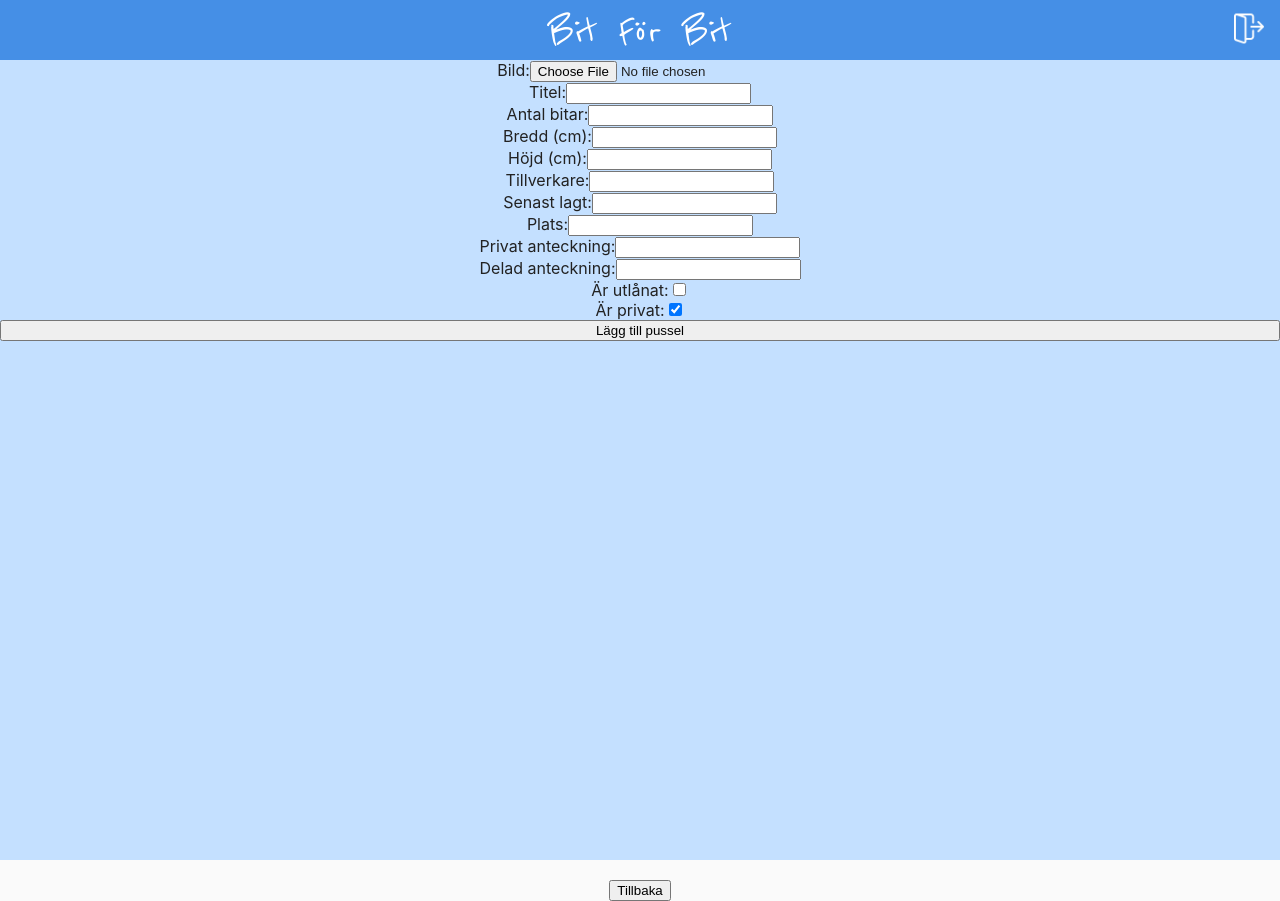
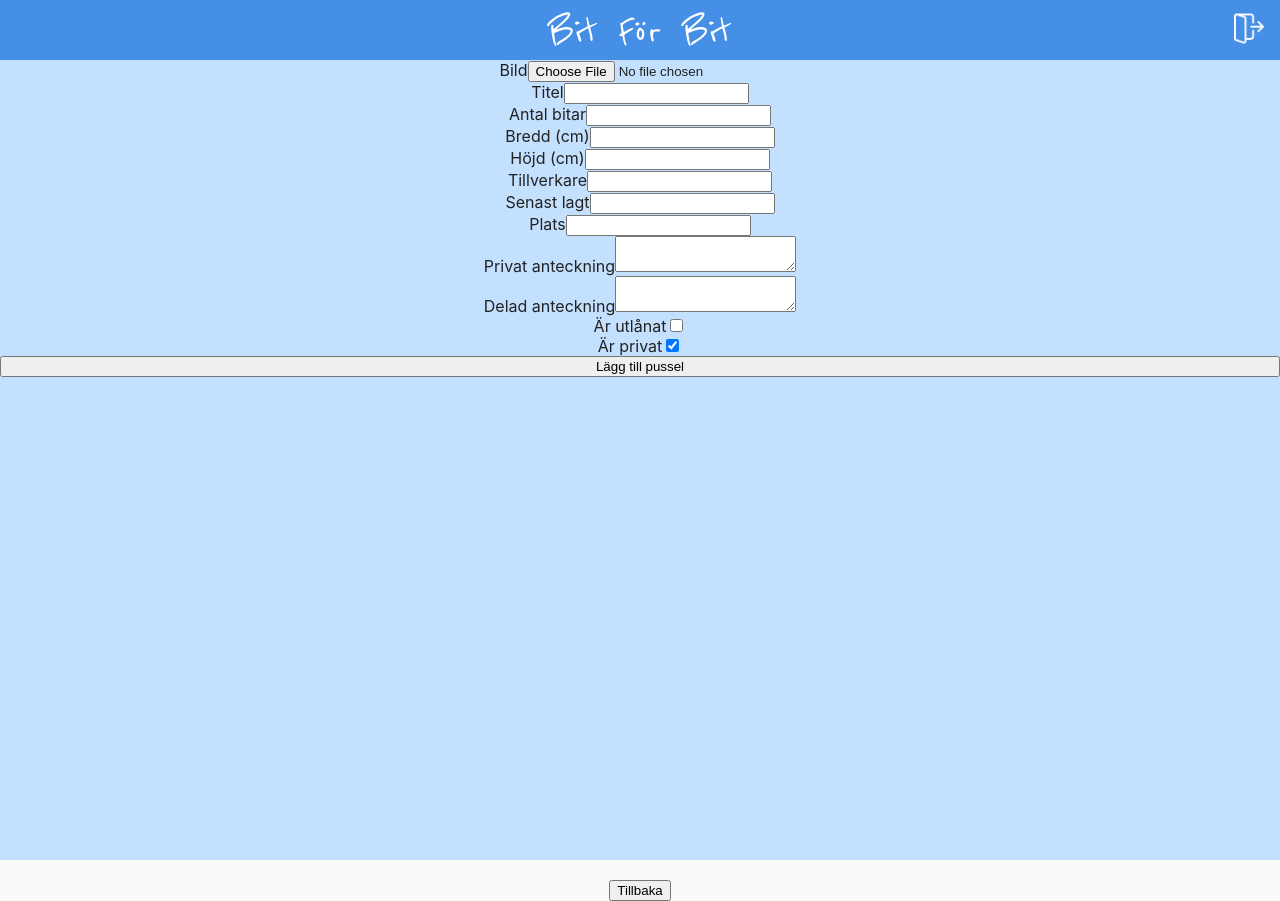
Before and after one commit to anjawillsund/bit-for-bit-frontend, a React (Create React App) app: page /add-puzzle in a window 1280 px wide. Built offline with nearby package versions, Linux system fonts and the light colour scheme; sample sign-in values are in the browser's storage.

Commit message:
Change form input types and labels

```diff
--- a/src/components/puzzle-components/PuzzleForm.js
+++ b/src/components/puzzle-components/PuzzleForm.js
@@ -115,69 +115,69 @@ const PuzzleForm = ({ fetchUrl, method, navigateUrl, buttonText }) => {
   return (
     <form className="puzzle-form" onSubmit={handleSubmit}>
       <label>
-        Bild:
-        <input type="file" name="image" onChange={handleChange} accept="image/*" />
+        Bild
+        <input type="file" name="image" onChange={handleChange} accept="image/*" className="styled-file-input" />
       </label>
       <label>
-        Titel:
+        Titel
         <input type="text" name="title" value={formData.title} onChange={handleChange} />
       </label>
       <label>
-        Antal bitar:
+        Antal bitar
         <input type="text" name="piecesNumber" value={formData.piecesNumber} onChange={handleChange} />
       </label>
       {formData.piecesNumber && (
         <label>
-          Komplett:
+          Komplett
           <input type="checkbox" name="complete" checked={formData.complete} onChange={handleChange} />
         </label>
       )}
       {!formData.complete && (
         <label>
-          Antal saknade bitar:
+          Antal saknade bitar
           <input type="text" name="missingPiecesNumber" value={formData.missingPiecesNumber} onChange={handleChange} />
         </label>
       )}
       <label>
-        Bredd (cm):
+        Bredd (cm)
         <input type="text" name="sizeWidth" value={formData.sizeWidth} onChange={handleChange} />
       </label>
       <label>
-        Höjd (cm):
+        Höjd (cm)
         <input type="text" name="sizeHeight" value={formData.sizeHeight} onChange={handleChange} />
       </label>
       <label>
-        Tillverkare:
+        Tillverkare
         <input type="text" name="manufacturer" value={formData.manufacturer} onChange={handleChange} />
       </label>
       <label>
-        Senast lagt:
+        Senast lagt
         <DatePicker selected={formData.lastPlayed} onChange={handleDateChange} />
       </label>
       <label>
-        Plats:
+        Plats
         <input type="text" name="location" value={formData.location} onChange={handleChange} />
       </label>
       <label>
-        Privat anteckning:
-        <input type="text" name="privateNote" value={formData.privateNote} onChange={handleChange} />
+        Privat anteckning
+        <textarea name="privateNote" value={formData.privateNote} onChange={handleChange} />
       </label>
       <label>
-        Delad anteckning:
-        <input type="text" name="sharedNote" value={formData.sharedNote} onChange={handleChange} />
+        Delad anteckning
+        <textarea name="sharedNote" value={formData.sharedNote} onChange={handleChange} />
       </label>
       <label>
-        Är utlånat:
+        Är utlånat
         <input type="checkbox" name="isLentOut" checked={formData.isLentOut} onChange={handleChange} />
       </label>
       {formData.isLentOut && (
         <label>
-          Utlånat till:
+          Utlånat till
           <input type="text" name="lentOutToString" value={formData.lentOutToString} onChange={handleChange} />
         </label>
       )}
       <label>
-        Är privat:
+        Är privat
         <input type="checkbox" name="isPrivate" checked={formData.isPrivate} onChange={handleChange} />
       </label>
       <button type="submit">{buttonText}</button>
```
